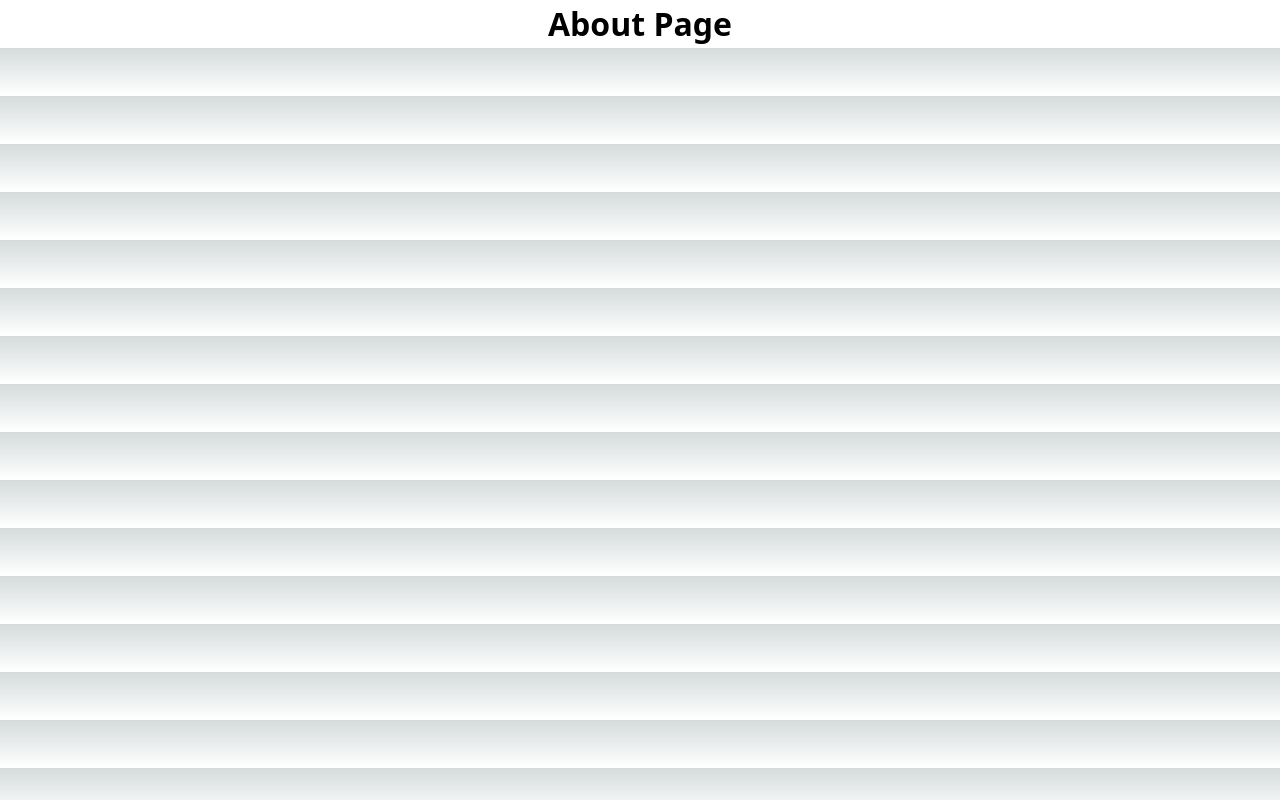
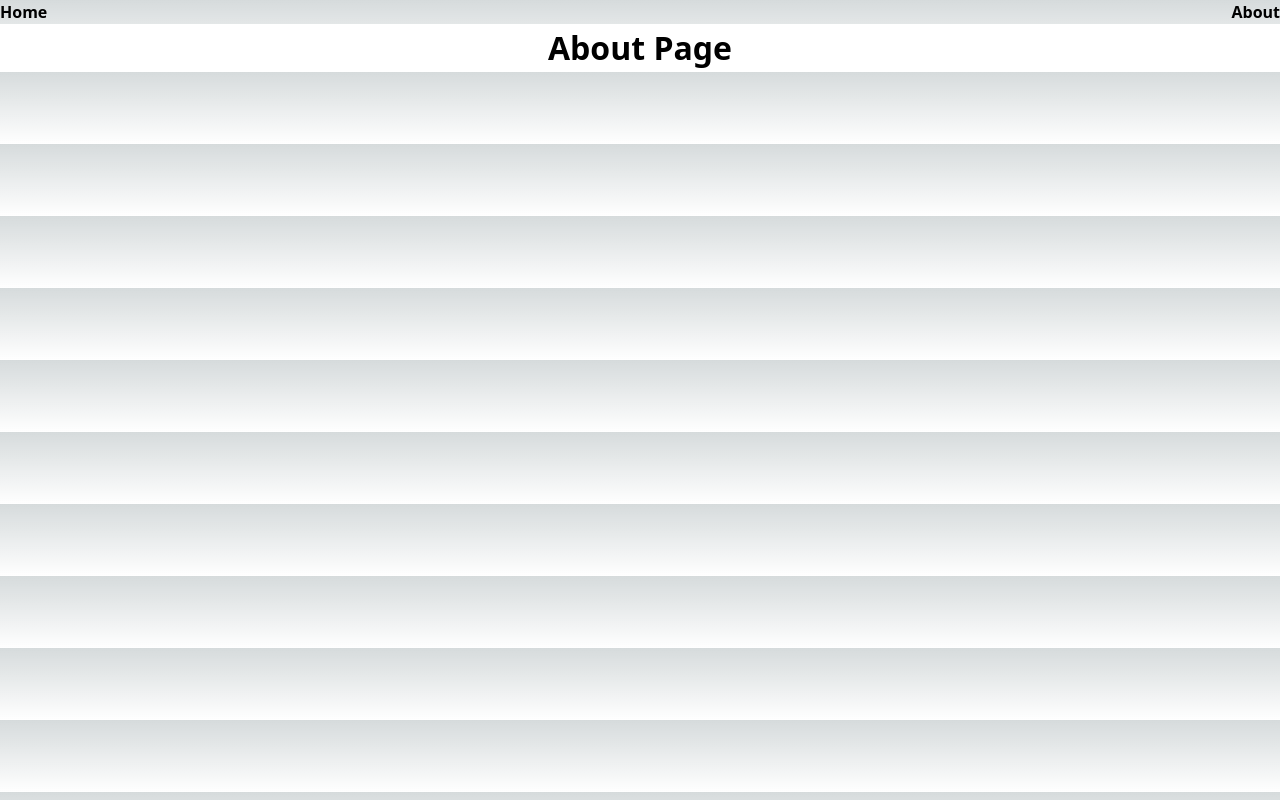
Before and after one commit to eunbinnie/styled-components, a Next.js app: page /about in a window 1280 px wide. Built offline with nearby package versions, Linux system fonts and the light colour scheme.

Commit message:
헤더 링크 연결, 데이터 파일 분리

```diff
--- a/src/components/Header.tsx
+++ b/src/components/Header.tsx
@@ -1,17 +1,37 @@
 import React from "react";
+import Link from "next/link";
+import styled from "styled-components";
+
+const StyledHeader = styled.ul`
+  display: flex;
+  justify-content: space-between;
+  width: 100%;
+  z-index: 100;
+`;
+
+const StyledLink = styled.a`
+  font-weight: bold;
+  cursor: pointer;
+  color: #000;
+`;
 
 // 타입 선언
 type HeaderProps = {
-    menuArray: string[];
+    menuArray: {
+      url: string,
+      text: string
+    }[];
 }
 
-const Header:React.FC<HeaderProps> = ({menuArray}) => {
+const Header:React.FC<HeaderProps> = (props) => {
   return (
-    <ul>
-        {menuArray.map((item, index)=>(
-            <li key={index}>{item}</li>
+    <StyledHeader>
+        {props.menuArray.map((menu, index) => (
+          <li key={index}>
+            <StyledLink href={menu.url}>{menu.text}</StyledLink>
+          </li>
         ))}
-    </ul>
+    </StyledHeader>
   );
 }
 
--- /dev/null
+++ b/src/data/data.tsx
@@ -0,0 +1,4 @@
+export const menuArray = [
+    {url: '/', text: "Home"},
+    {url: '/about', text: "About"}
+  ];
--- a/src/pages/about.tsx
+++ b/src/pages/about.tsx
@@ -1,5 +1,6 @@
 import styled from 'styled-components'
 import Header from '@/components/Header';
+import { menuArray } from '@/data/data';
 
 const Text = styled.h1`
     font-size: 32px;
@@ -8,10 +9,13 @@ const Text = styled.h1`
     background-color: #fff;
 `;
 
-export default function About() {
+const About = () => {
     return (
         <>
+            <Header menuArray = {menuArray}/>
             <Text>About Page</Text>
         </>
     )
 }
+
+export default About;
--- a/src/pages/index.tsx
+++ b/src/pages/index.tsx
@@ -3,10 +3,11 @@ import Link from 'next/link';
 import { Inter } from 'next/font/google'
 import styled from 'styled-components'
 import Header from '../components/Header';
+import { menuArray } from '@/data/data';
 
 const inter = Inter({ subsets: ['latin'] })
 
-const menuArray = ["Home", "about"];
+
 
 export default function Home() {
   return (
```
